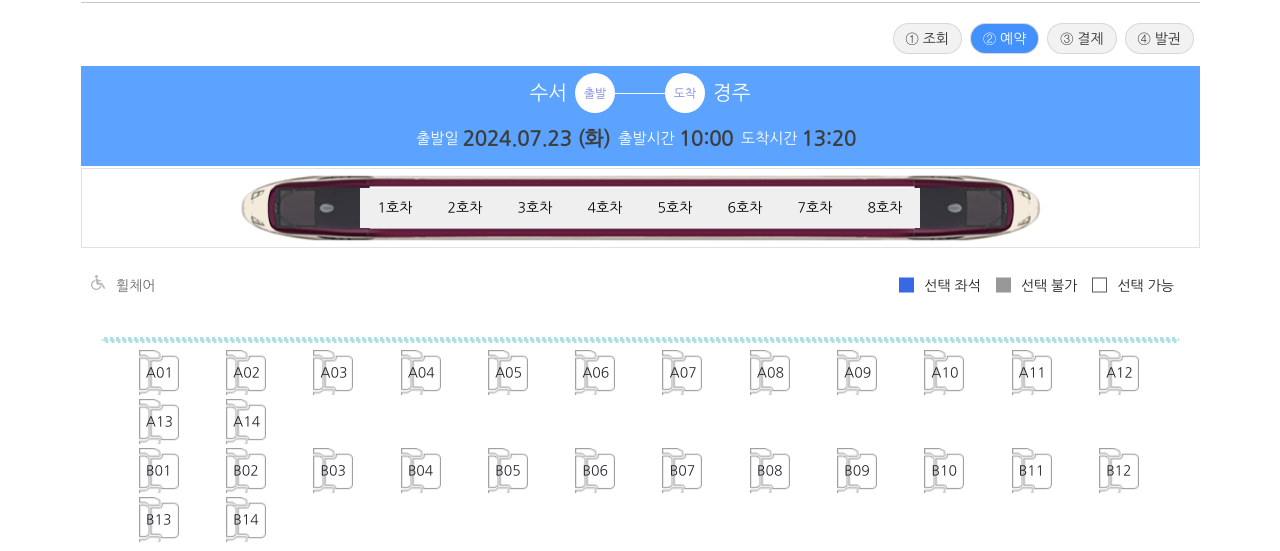
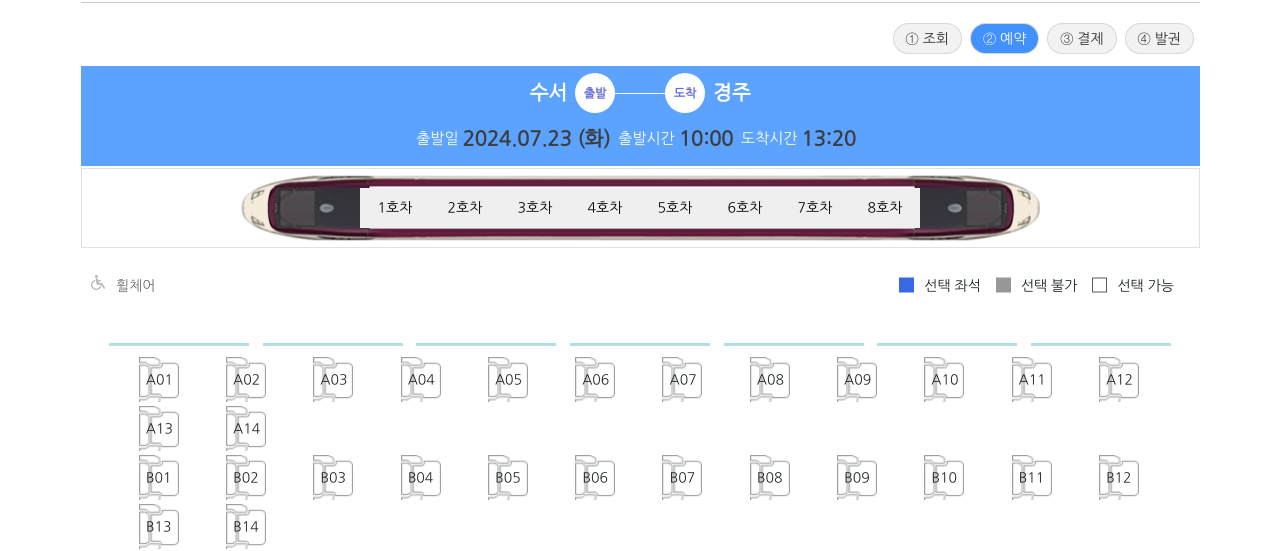
Before and after one commit to jinaa11/miniproject, a plain HTML site: page WebContent/reserve/Reservation.html in a window 1280 px wide. Shown: the part 256-807 px from the top of the page. Drawn offline with nearby package versions, Linux system fonts and the light colour scheme.

Commit message:
refactor: reserve page rendering (#noissue)

```diff
--- a/WebContent/reserve/Reservation.css
+++ b/WebContent/reserve/Reservation.css
@@ -1,3 +1,7 @@
+* {
+    box-sizing: border-box;
+}
+
 #stage span {
     background-color: #f2f2f2fa;
     color: #333;
@@ -34,7 +38,8 @@
     height: 40px;
     border-radius: 50%;
     background-color: rgb(255, 255, 255);
-    color: rgb(124, 132, 225);
+    color: rgb(98, 108, 219);
+    font-weight: bold;
     display: flex;
     align-items: center;
     justify-content: center;
@@ -45,6 +50,7 @@
 .location {
     color: rgb(254, 254, 254);
     font-size: 20px;
+    font-weight: bold;
 }
 
 .container-with-line {
@@ -158,11 +164,10 @@
 }
 
 .window {
-    height: 3px; /* 창문의 높이 */
-    border-top: 3px dotted #b0e0e6; /* 상단에 점선 */
-    border-bottom: 3px dotted #b0e0e6; /* 하단에 점선 */
-    margin: 5px 0; /* 위아래 마진 */
-    border-radius: 2px; /* 창문의 모서리를 약간 둥글게 */
+    width: 140px;
+    height: 3px;
+    background-color: #b0e0e6;
+    margin: 6px;
 }
 
 .seat-row {
--- a/WebContent/reserve/Reservation.html
+++ b/WebContent/reserve/Reservation.html
@@ -67,7 +67,25 @@
             </div>
         </section>
         <section class="re-3 mt-5 container">
+            <div class="windows d-flex justify-content-evenly container mb-1">
+                <span class="window"></span>
+                <span class="window"></span>
+                <span class="window"></span>
+                <span class="window"></span>
+                <span class="window"></span>
+                <span class="window"></span>
+                <span class="window"></span>
+            </div>
             <div id="train-seats" class="container"></div>
+            <div class="windows d-flex justify-content-evenly container mt-1">
+                <span class="window"></span>
+                <span class="window"></span>
+                <span class="window"></span>
+                <span class="window"></span>
+                <span class="window"></span>
+                <span class="window"></span>
+                <span class="window"></span>
+            </div>
         </section>
     </section>
 
--- a/WebContent/reserve/Reservation.js
+++ b/WebContent/reserve/Reservation.js
@@ -1,6 +1,6 @@
 $(function() {
     const trainNumber = '101';
-    var trainData; // 열차 데이터를 저장할 변수
+    let trainData; // 열차 데이터를 저장할 변수
 
     // AJAX로 JSON 데이터 가져오기
     $.getJSON("../json/reserve-seat.json", function(data) {
@@ -10,29 +10,49 @@ $(function() {
 
     // 호차 버튼 이벤트 리스너 설정
     $(".train-top-rail").click(function() {
-        var coachNumber = parseInt($(this).text().replace('호차', '').trim()); // 버튼에서 호차 번호 추출
+        let coachNumber = parseInt($(this).text().replace('호차', '').trim()); // 버튼에서 호차 번호 추출
         displaySeats(coachNumber); // 선택된 호차의 좌석 표시
     });
 
     function displaySeats(coachNumber) {
-        var coach = trainData.coaches.find(c => c.coachNumber === coachNumber); // 선택된 호차 데이터
-        var container = $('#train-seats');
+        const coach = trainData.coaches.find(c => c.coachNumber === coachNumber);
+        const container = $('#train-seats');
+        const windows_1 = $('#windows-1');
+        const windows_2 = $('#windows-2');
+
+        windows_1.empty();
+        windows_2.empty();
         container.empty(); // 기존에 표시된 좌석 제거
 
-        container.append('<div class="window"></div>');
         Object.keys(coach.seats).forEach(row => {
-            var rowSeats = coach.seats[row]; // 해당 줄의 좌석 수
-            for (var i = 1; i <= rowSeats; i++) {
-                var seatNumber = `${row}${i < 10 ? `0${i}` : i}`; // 좌석 번호 포맷팅
-                var seatDiv = $(`<div class="seat p-2" id="${seatNumber}">${seatNumber}</div>`); // 좌석 div 생성
+            let rowSeats = coach.seats[row];
+            for (let i = 1; i <= rowSeats; i++) {
+                var seatNumber = `${row}${i < 10 ? `0${i}` : i}`;
+                var seatDiv = $(`<div class="seat p-2" id="${seatNumber}">${seatNumber}</div>`);
 
                 // 좌석 수에 따른 스타일 조정
                 if (rowSeats < 15) {
+                    for (let j = 1; j <= 7; j++) {
+                        windows_1.append('<span class="window"></span>');
+                    }
+                    $('.window').css({
+                        'width': '140px',
+                        'margin': '6px'
+                    });
+
                     container.append('&nbsp;&nbsp;&nbsp;&nbsp;&nbsp;&nbsp;&nbsp;&nbsp;&nbsp;');
                     seatDiv.css({
                         'width': '40px' // 좌석 너비 조정
                     });
                 } else {
+                    for (let j = 1; j <= 8; j++) {
+                        windows_2.append('<span class="window"></span>');
+                    }
+                    $('.window').css({
+                        'width': '100px',
+                        'margin': '0px'
+                    });
+
                     container.append('&nbsp;&nbsp;&nbsp;&nbsp;&nbsp;&nbsp;&nbsp;&nbsp;');
                     seatDiv.css('margin-right', '10px'); // 기본 간격
                 }
@@ -44,6 +64,5 @@ $(function() {
                 container.append('<br>'); // A열 다음에 줄바꿈 추가
             }
         });
-        container.append('<div class="window"></div>');
     }
 });
```
